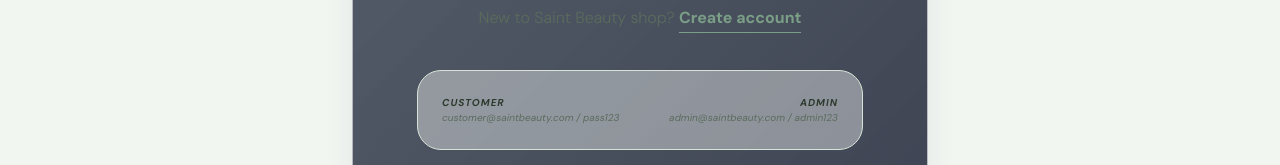
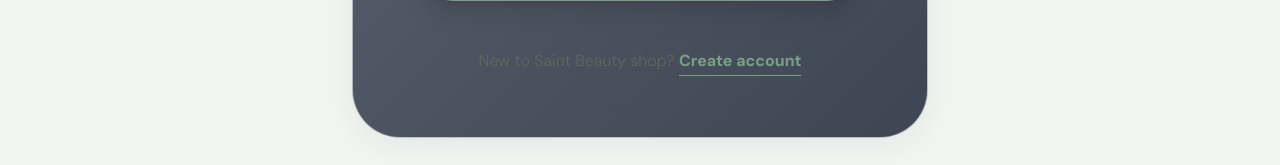
Before and after one commit to stephen3850/saint-beauty-shop, a React (Vite) app: page /login in a window 1280 px wide. Shown: the part 787-952 px from the top of the page. Built offline with nearby package versions, Linux system fonts and the light colour scheme; no server answers; a web font is replaced by a local one.

Commit message:
Remove demo credentials box from login page

```diff
--- a/src/pages/LoginPage.jsx
+++ b/src/pages/LoginPage.jsx
@@ -85,11 +85,6 @@
           New to Saint Beauty shop? {' '}
           <Link to="/register" className="text-[#7B9E87] font-bold border-b border-[#7B9E87] pb-1 hover:text-[#2D3A2E] hover:border-[#2D3A2E] transition-all">Create account</Link>
         </div>
-
-        <div className="mt-10 p-6 bg-white/40 border border-[#D8E2D6] rounded-3xl text-[10px] text-[#5A6B5C] flex justify-between italic">
-           <div><p className="font-bold uppercase tracking-widest text-[#2D3A2E]">Customer</p><p>customer@saintbeauty.com / pass123</p></div>
-           <div className="text-right"><p className="font-bold uppercase tracking-widest text-[#2D3A2E]">Admin</p><p>admin@saintbeauty.com / admin123</p></div>
-        </div>
       </div>
     </div>
   );
```
